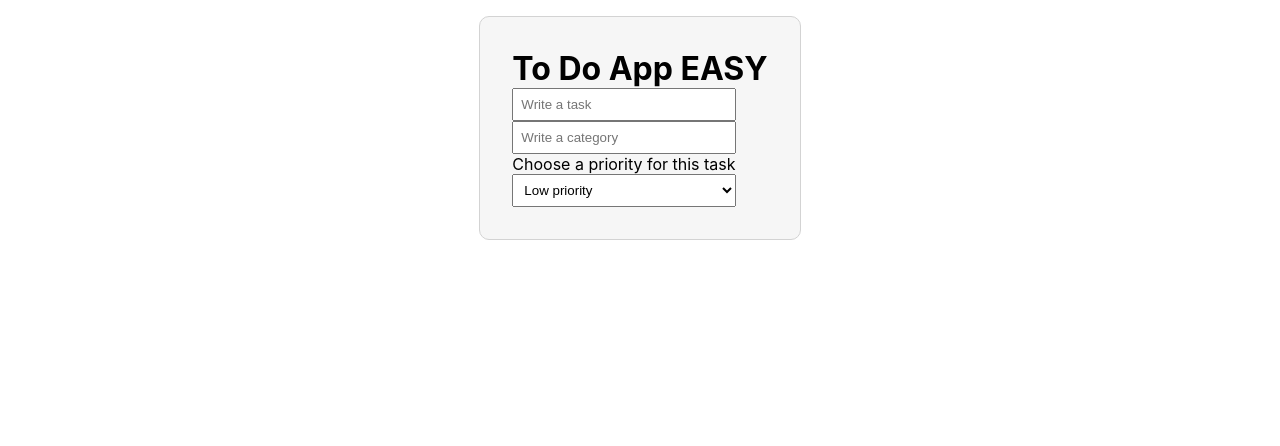
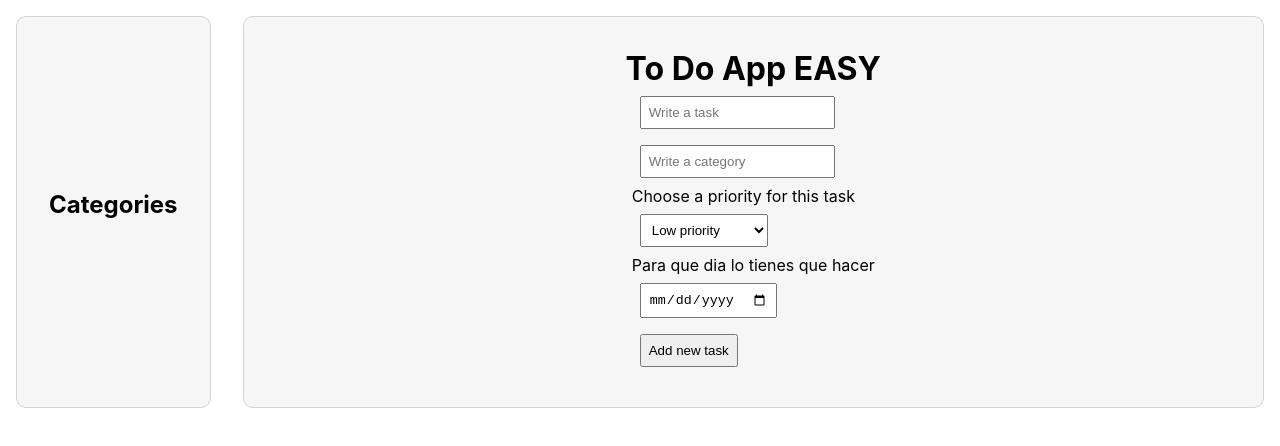
Before and after one commit to MartinBal97/toDoApp-react, a React (Create React App) app: page / in a window 1280 px wide. Shown: the top 446 px of the page. Built offline with nearby package versions, Linux system fonts and the light colour scheme.

Commit message:
Se hace categorias y diseño de tasks

```diff
--- a/public/index.html
+++ b/public/index.html
@@ -1,12 +1,15 @@
 <!DOCTYPE html>
 <html lang="es">
+
 <head>
   <meta charset="utf-8" />
   <link rel="icon" href="%PUBLIC_URL%/favicon.ico" />
   <meta name="viewport" content="width=device-width, initial-scale=1" />
   <title>To Do List React</title>
 </head>
+
 <body>
   <div id="root"></div>
 </body>
+
 </html>
--- a/src/App.css
+++ b/src/App.css
@@ -41,3 +41,8 @@
     transform: rotate(360deg);
   }
 }
+
+.main {
+  display: flex;
+  margin: 0 auto;
+}
--- a/src/App.js
+++ b/src/App.js
@@ -1,12 +1,22 @@
 import './App.css';
+import { useState } from 'react';
 import Form from './Form/Form.jsx'
+import Todolist from './Todolist/Todolist';
+import Category from './Category/Category';
 
 function App() {
+
+  const [data, setData] = useState([]);
+  const [allCategories, setAllCategories] = useState([]);
+
   return (
-    <>
-      <Form />
-
-    </>
+    <div id='app'>
+      <div className="main">
+        <Category allCategories={allCategories}/>
+        <Todolist data={data} />
+        <Form setData={setData} setAllCategories={setAllCategories} />
+      </div>
+    </div>
   );
 }
 
--- /dev/null
+++ b/src/Category/Category.css
@@ -0,0 +1,25 @@
+.containerCategory{
+    border: 1px solid lightgray;
+    background-color: rgb(246, 246, 246);
+    border-radius: 10px;
+    padding: 1rem 2rem;
+    margin: 1rem;
+    text-align: center;
+    display: flex;
+    flex-direction: column;
+    align-items: center;
+    justify-content: center;
+}
+.titleCateg {
+    margin-bottom: 1rem;
+}
+.categ {
+    text-align: center;
+    padding: 0.5rem 1rem;
+    margin: 0.5rem;
+    border-radius: 30px;
+    border: none;
+}
+.categ:hover {
+    background-color: rgb(203, 203, 203);
+}
--- /dev/null
+++ b/src/Category/Category.jsx
@@ -0,0 +1,20 @@
+import './Category.css'
+
+
+export default function Category({allCategories}) {
+
+    console.log(allCategories)
+
+
+    return (
+        <div className='containerCategory'>
+        <h2 className='titleCateg'>Categories</h2>
+        {
+            allCategories.map((category, i) => {
+                return (
+                <button className='categ' key={i} >{category}</button>
+            )})
+        }
+    </div>
+    )
+}
--- a/src/Form/Form.css
+++ b/src/Form/Form.css
@@ -3,8 +3,8 @@ h1 {
 }
 .containerForm {
     border: 1px solid lightgray;
-    width: fit-content;
-    margin: 1rem auto 0 auto;
+    width: 100%;
+    margin: 1rem;
     background-color: rgb(246, 246, 246);
     padding: 2rem;
     border-radius: 10px;
@@ -12,6 +12,7 @@ h1 {
 
 form {
     width: fit-content;
+    margin: 0 auto;
     display: flex;
     flex-direction: column;
 }
@@ -19,9 +20,19 @@ form {
     display: flex;
     flex-direction: column;
 }
+.dateTask {
+    display: flex;
+    flex-direction: column;
+}
 input {
     padding: 7px;
+    margin: 0.5rem;
+    width: fit-content;
+
 }
 select {
+    margin: 0.5rem;
+
     padding: 7px;
+    width: fit-content;
 }
--- a/src/Form/Form.jsx
+++ b/src/Form/Form.jsx
@@ -1,29 +1,56 @@
 import './Form.css'
+import { useState } from 'react';
 
-export default function Form() {
+export default function Form({setData,setAllCategories}) {
 
+    const [task, setTask] = useState('');
+    const [category, setCategory] = useState('');
+    const [priority, setPriority] = useState('');
+    const [dateDone, setDateDone] = useState('');
+
+    const handleSubmit = (event) => {
+        event.preventDefault();
+
+        let dateWrote = new Date()
+
+
+
+        setData(prev =>
+            [...prev,{  task: { task },
+                category: { category },
+                priority: { priority },
+                dateWrote: `${dateWrote.getDate()}-${dateWrote.getMonth()}-${dateWrote.getFullYear()}`,
+                dateDone: { dateDone }
+            }]
+        )
+
+        setAllCategories(prev => [...prev,category])
+
+    }
 
     return (
         <div className='containerForm'>
             <h1>To Do App EASY</h1>
-
-            <form action="">
-
-                <input type="text" placeholder="Write a task"/>
-                <input type="text" placeholder="Write a category"/>
+            <form onSubmit={handleSubmit}>
+                <input onChange={(e) => setTask(e.target.value)} name='task' type="text" placeholder="Write a task" />
+                <input onChange={(e) => setCategory(e.target.value)} type="text" placeholder="Write a category" />
 
                 <div className="priorityContainer">
-                    <label htmlFor="piority">Choose a priority for this task</label>
-                    <select name="priority" id="priority">
+                    <label htmlFor="priority">Choose a priority for this task</label>
+                    <select onChange={(e) => setPriority(e.target.value)} name="priority" id="priority">
                         <option value="low">Low priority</option>
                         <option value="medium">Medium priority</option>
                         <option value="high">High priority</option>
                     </select>
                 </div>
+                <div className='dateTask'>
 
+                    <label htmlFor="date">Para que dia lo tienes que hacer</label>
+                    <input onChange={(e) => setDateDone(e.target.value)} type="date" name="date" />
+                </div>
 
+                <input type="submit" value='Add new task' />
             </form>
-
         </div>
-    );
+    )
 }
--- /dev/null
+++ b/src/ToDo/Todo.css
@@ -0,0 +1,26 @@
+.containerToDoes {
+    border: 1px solid lightgray;
+    width: 600px;
+    margin: 1rem;
+    background-color: rgb(246, 246, 246);
+    padding: 0.8rem;
+    border-radius: 10px;
+    display: flex;
+    justify-content: space-between;
+    align-items: center;
+}
+.containerToDoes :first-child{
+    display: flex;
+}
+.containerToDoes .dates {
+    display: flex;
+    flex-direction: column;
+    font-size: 10px;
+    color: rgb(100, 100, 100);
+    margin-right: 1rem;
+    padding-right: 1rem;
+    border-right: 1px solid rgb(192, 192, 192);
+}
+.buttons {
+    display: flex;
+}
--- a/src/ToDo/Todo.jsx
+++ b/src/ToDo/Todo.jsx
@@ -1,11 +1,29 @@
+import './Todo.css'
 
-
-export default function ToDo() {
+export default function ToDo({ task }) {
 
 
     return (
         <div className='containerToDo'>
+        {
 
-        </div>
-    );
+
+                <div className='containerToDoes'>
+                    <div>
+                        <div className="dates">
+                            <p>DAY WROTE <br /> {task.dateWrote}</p>
+                            <p>DAY TO FINISH IT <br />{task.dateDone.dateDone}</p>
+                        </div>
+                        <p className="task">{task.task.task}</p>
+                    </div>
+                    <div className="buttons">
+                        <button className="btn done">OK</button>
+                        <button className="btn delete">X</button>
+                    </div>
+                </div>
+
+
+        }
+    </div>
+    )
 }
--- a/src/Todolist/Todolist.jsx
+++ b/src/Todolist/Todolist.jsx
@@ -1,11 +1,12 @@
+import ToDo from '../ToDo/Todo'
 
+export default function Todolist({data}) {
 
-export default function Todolist() {
-
-
-    return (
-        <div className='containerTodolist'>
-
-        </div>
-    );
+  return (
+      <div className='containerTodolist'>
+      {
+          data.map((task,i) => <ToDo task={task} indice={i} key={i} />)
+      }
+      </div>
+  );
 }
```
Lines whose indentation alone changed are shown as unchanged.
